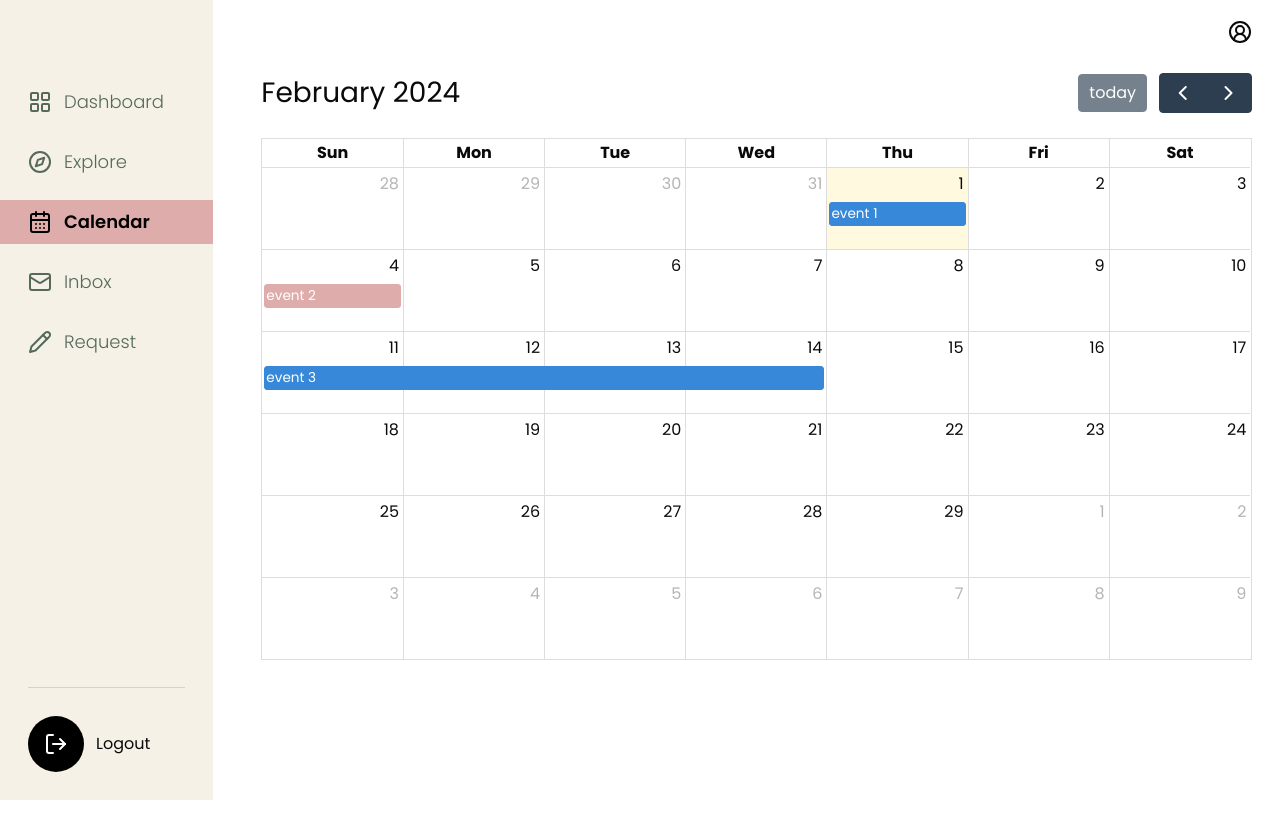
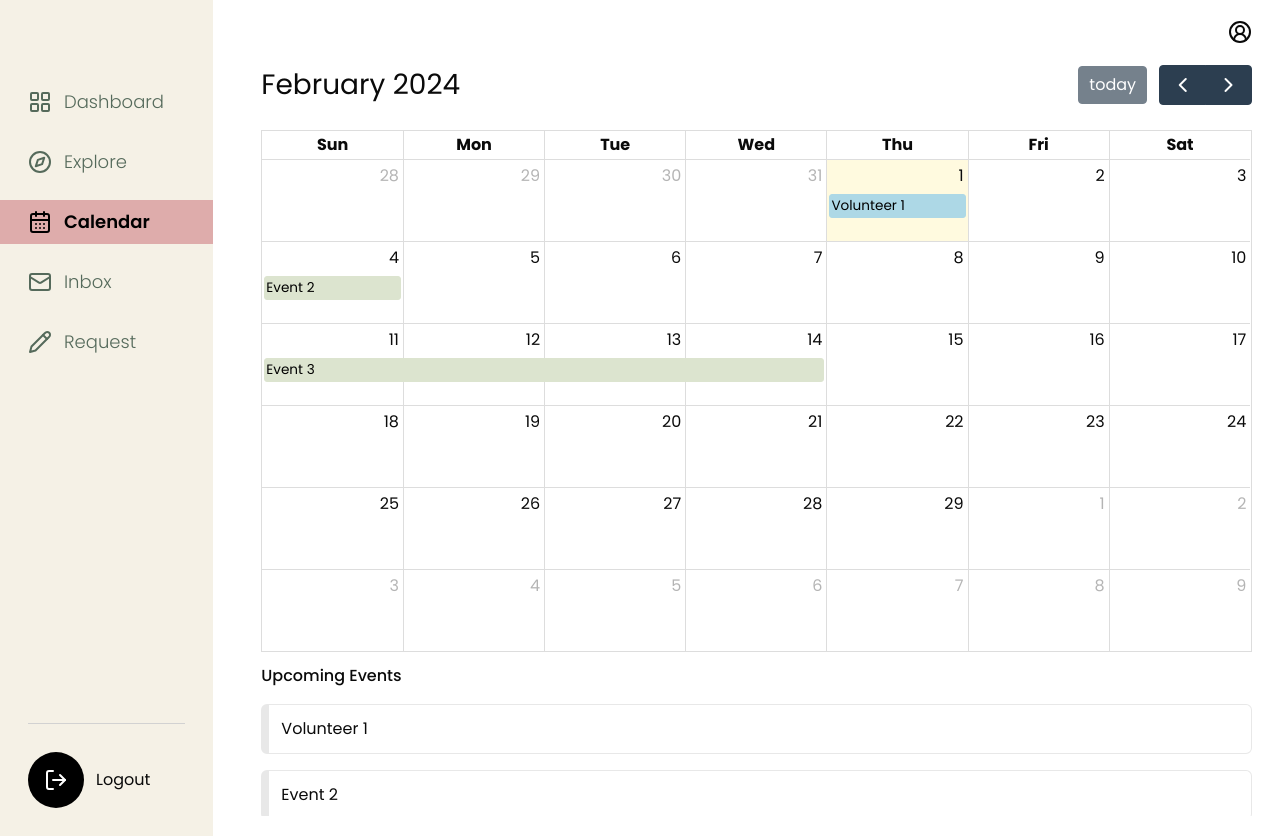
Before and after one commit to ZweZeya/h4g_2024, a Next.js app: page /calendar in a window 1280 px wide. Before the commit the page ends 800 px from the top, so only its background shows below. Built offline with nearby package versions, Linux system fonts and the light colour scheme.

Commit message:
calendar wip

```diff
--- a/package.json
+++ b/package.json
@@ -13,6 +13,7 @@
     "@fullcalendar/daygrid": "^6.1.10",
     "@fullcalendar/react": "^6.1.10",
     "@prisma/client": "^5.8.1",
+    "@radix-ui/react-scroll-area": "^1.0.5",
     "@radix-ui/react-slot": "^1.0.2",
     "class-variance-authority": "^0.7.0",
     "clsx": "^2.1.0",
@@ -35,7 +36,6 @@
   "devDependencies": {
     "@types/node": "^20",
     "@types/react": "^18",
-    "@types/react-big-calendar": "^1.8.8",
     "@types/react-dom": "^18",
     "autoprefixer": "^10.0.1",
     "eslint": "^8",
--- a/src/app/(main)/calendar/page.tsx
+++ b/src/app/(main)/calendar/page.tsx
@@ -1,13 +1,12 @@
 import BigCalendar from "@/components/Calendar/BigCalendar";
+import UpcomingEventsList from "@/components/Calendar/UpcomingEventsList";
+import events from "@/components/Calendar/events";
 
 const CalendarPage = () => {
     return (
-        <div>
-            <BigCalendar events={[
-                {id: "0", title: "event 1", start: "2024-02-01"},
-                {id: "1", title: "event 2", start: "2024-02-04", color: "#DEACAB"},
-                {id: "3", title: "event 3", start: "2024-02-11", end: "2024-02-15"},
-            ]} />
+        <div className="flex flex-col gap-3">
+            <BigCalendar events={events} />
+            <UpcomingEventsList events={events} />
         </div>
     );
 };
--- a/src/app/(main)/layout.tsx
+++ b/src/app/(main)/layout.tsx
@@ -12,7 +12,7 @@ const MainLayout = ({
     }
 
     return (
-        <main className="grid grid-cols-6" suppressHydrationWarning={true}>
+        <main className="grid grid-cols-6 h-screen" suppressHydrationWarning={true}>
             <div className="col-span-1"><SideBar /></div>
             <div className="col-span-5">
                 <div className="px-7 py-5 pl-12">
--- a/src/components/Calendar/BigCalendar.tsx
+++ b/src/components/Calendar/BigCalendar.tsx
@@ -6,12 +6,13 @@ import { Event } from '@/types/EventTypes';
 
 const BigCalendar = ({events}: {events: Event[]}) => {
     return (
-        <div className="max-h-screen mt-7">
+        <div className="mt-5">
             <FullCalendar
                 plugins={[ dayGridPlugin ]}
                 initialView="dayGridMonth"
                 height="auto"
                 events={events}
+                eventTextColor="black"
             />
         </div>
     );
--- /dev/null
+++ b/src/components/Calendar/EventCard.tsx
@@ -0,0 +1,13 @@
+import { Event } from "@/types/EventTypes";
+
+const UpcomingEventCard = ({event}: {event: Event}) => {
+    return (
+        <div className={"border border-[#e8e8e8] border-l-8 rounded-md my-4 px-3 py-3 " + `border-l-[${event.color}]`}>
+            <div>
+                <p>{event.title}</p>
+            </div>
+        </div>
+    );
+};
+
+export default UpcomingEventCard;
--- /dev/null
+++ b/src/components/Calendar/UpcomingEventsList.tsx
@@ -0,0 +1,16 @@
+import { Event } from "@/types/EventTypes";
+import UpcomingEventCard from "./EventCard";
+import { ScrollArea } from "@/components/ui/scroll-area"
+
+const UpcomingEventsList = ({events}: {events: Event[]}) => {
+    return (
+        <div>
+            <p className="font-medium">Upcoming Events</p>
+            <ScrollArea className="h-32">
+                {events.map(e => <UpcomingEventCard key={e.id} event={e} />)}
+            </ScrollArea>
+        </div>
+    )
+}
+
+export default UpcomingEventsList
--- /dev/null
+++ b/src/components/Calendar/events.ts
@@ -0,0 +1,28 @@
+import { Event } from "@/types/EventTypes";
+
+const events: Event[] = [
+    {
+        id: "0",
+        title: "Volunteer 1",
+        start: "2024-02-01",
+        color: "#ADD8E6",
+        location: "Location 1"
+    },
+    {
+        id: "1",
+        title: "Event 2",
+        start: "2024-02-04",
+        color: "#DCE4CF",
+        location: "Location 1"
+    },
+    {
+        id: "3",
+        title: "Event 3",
+        start: "2024-02-11",
+        end: "2024-02-15",
+        color: "#DCE4CF",
+        location: "Location 1"
+    }
+];
+
+export default events
--- a/src/components/SideBar/SideBar.tsx
+++ b/src/components/SideBar/SideBar.tsx
@@ -16,7 +16,7 @@ const SideBar = () => {
     }
 
     return (
-        <div className="bg-[#F5F1E6] h-screen flex flex-col gap-4 pt-20">
+        <div className="bg-[#F5F1E6] h-full flex flex-col gap-4 pt-20">
             <SideBarItem icon={<LayoutGrid />} label="Dashboard" route="/" />
             <SideBarItem icon={<Compass />} label="Explore" route="/explore" />
             <SideBarItem icon={<CalendarDays />} label="Calendar" route="/calendar" />
--- /dev/null
+++ b/src/components/ui/scroll-area.tsx
@@ -0,0 +1,48 @@
+"use client"
+
+import * as React from "react"
+import * as ScrollAreaPrimitive from "@radix-ui/react-scroll-area"
+
+import { cn } from "@/lib/utils"
+
+const ScrollArea = React.forwardRef<
+  React.ElementRef<typeof ScrollAreaPrimitive.Root>,
+  React.ComponentPropsWithoutRef<typeof ScrollAreaPrimitive.Root>
+>(({ className, children, ...props }, ref) => (
+  <ScrollAreaPrimitive.Root
+    ref={ref}
+    className={cn("relative overflow-hidden", className)}
+    {...props}
+  >
+    <ScrollAreaPrimitive.Viewport className="h-full w-full rounded-[inherit]">
+      {children}
+    </ScrollAreaPrimitive.Viewport>
+    <ScrollBar />
+    <ScrollAreaPrimitive.Corner />
+  </ScrollAreaPrimitive.Root>
+))
+ScrollArea.displayName = ScrollAreaPrimitive.Root.displayName
+
+const ScrollBar = React.forwardRef<
+  React.ElementRef<typeof ScrollAreaPrimitive.ScrollAreaScrollbar>,
+  React.ComponentPropsWithoutRef<typeof ScrollAreaPrimitive.ScrollAreaScrollbar>
+>(({ className, orientation = "vertical", ...props }, ref) => (
+  <ScrollAreaPrimitive.ScrollAreaScrollbar
+    ref={ref}
+    orientation={orientation}
+    className={cn(
+      "flex touch-none select-none transition-colors",
+      orientation === "vertical" &&
+        "h-full w-2.5 border-l border-l-transparent p-[1px]",
+      orientation === "horizontal" &&
+        "h-2.5 flex-col border-t border-t-transparent p-[1px]",
+      className
+    )}
+    {...props}
+  >
+    <ScrollAreaPrimitive.ScrollAreaThumb className="relative flex-1 rounded-full bg-border" />
+  </ScrollAreaPrimitive.ScrollAreaScrollbar>
+))
+ScrollBar.displayName = ScrollAreaPrimitive.ScrollAreaScrollbar.displayName
+
+export { ScrollArea, ScrollBar }
--- a/src/types/EventTypes.ts
+++ b/src/types/EventTypes.ts
@@ -4,4 +4,5 @@ export type Event = {
     start: string;
     end?: string;
     color?: string;
+    location?: string;
 }
```
Also changed, not shown: 1 other file (tests, documents, lock files or other folders).
